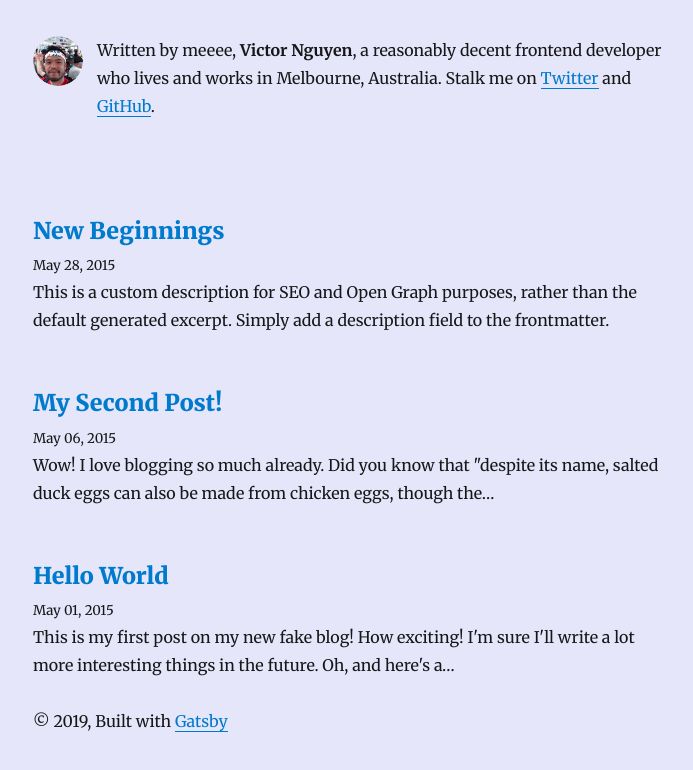
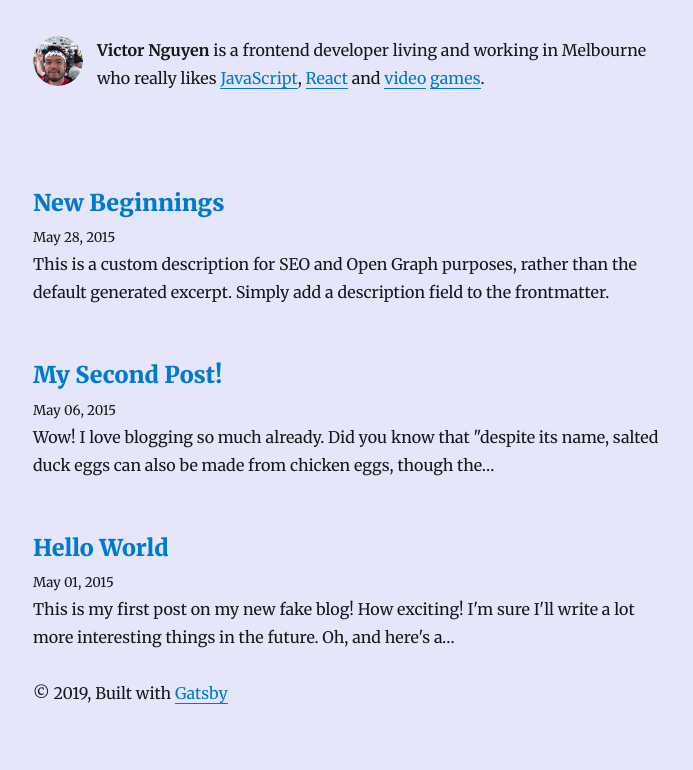
Before and after one commit to victornguyen/vic.codes, a Gatsby site: page / in a window 1280 px wide. Shown: the part 118-888 px from the top of the page, without its empty margins (292-985 px from the left). After the commit the page ends 867 px from the top, so only its background shows below. Built offline with nearby package versions, Linux system fonts and the light colour scheme; Gatsby itself is replaced by a stand-in of ours; some packages are replaced by stand-ins of ours.

Commit message:
Update site metadata and bio copy

```diff
--- a/gatsby-config.js
+++ b/gatsby-config.js
@@ -8,6 +8,7 @@ module.exports = {
     social: {
       twitter: `victornguyen`,
       github: `victornguyen`,
+      linkedin: `therealvictornguyen`,
     },
   },
   plugins: [
--- a/src/components/bio.js
+++ b/src/components/bio.js
@@ -38,11 +38,22 @@ function Bio() {
               }}
             />
             <p>
-              Written by meeee, <strong>{author}</strong>, a reasonably decent
-              frontend developer who lives and works in Melbourne, Australia.
-              Stalk me on{" "}
-              <a href={`https://twitter.com/${social.twitter}`}>Twitter</a> and{" "}
-              <a href={`https://github.com/${social.github}`}>GitHub</a>.
+              <strong>{author}</strong> is a frontend developer living and
+              working in Melbourne who really likes{" "}
+              <a href="https://developer.mozilla.org/en-US/docs/Web/JavaScript">
+                JavaScript
+              </a>
+              , <a href="https://reactjs.org/">React</a> and{" "}
+              <a href="https://www.monsterhunterworld.com/" title="doot doot!">
+                video
+              </a>{" "}
+              <a
+                href="https://www.sekirothegame.com"
+                title="Hesitation is defeat"
+              >
+                games
+              </a>
+              .
             </p>
           </div>
         )
```
